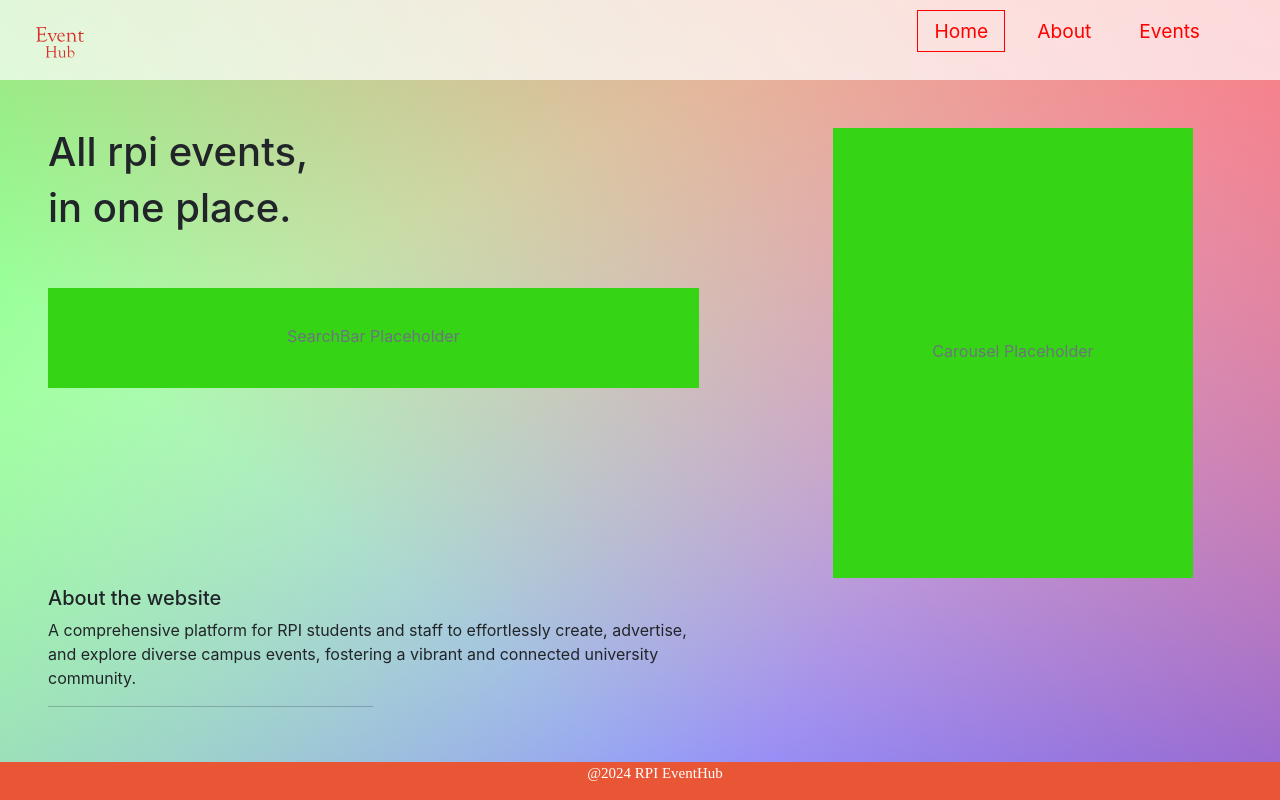
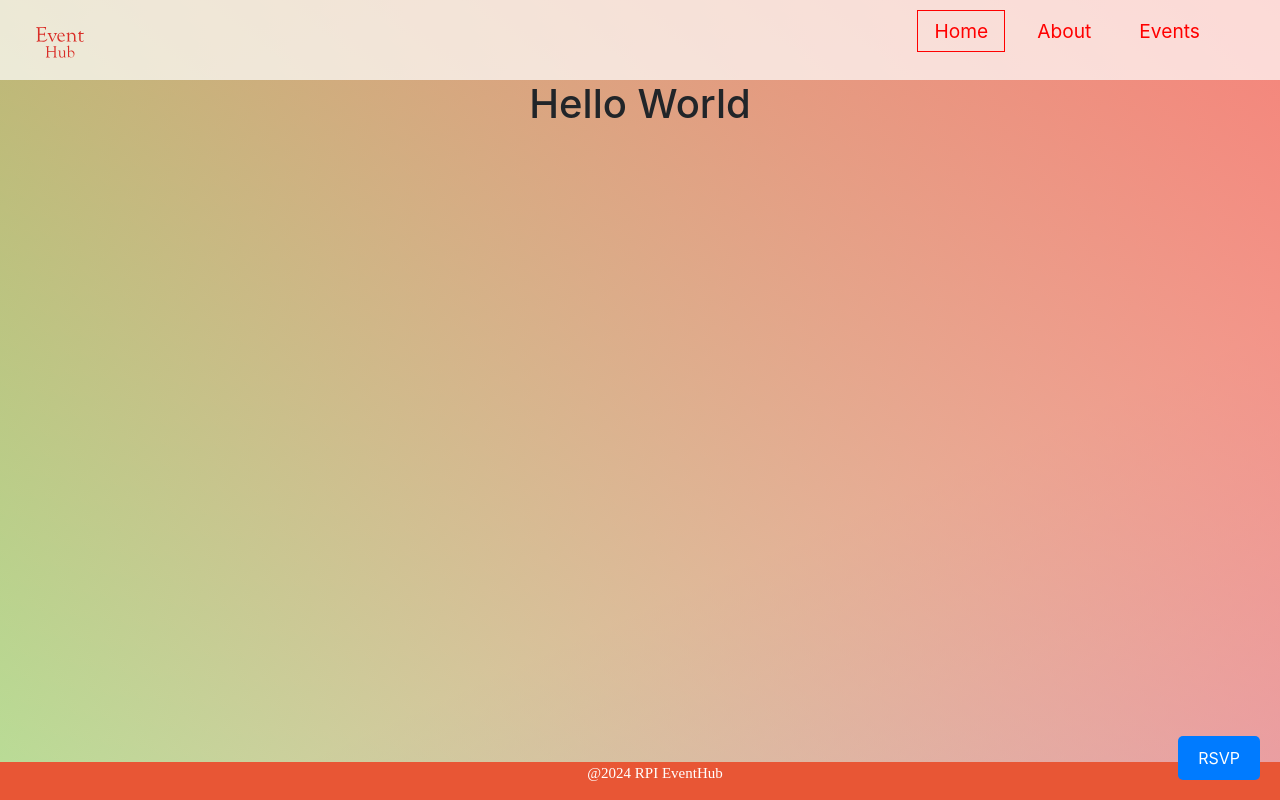
Before and after one commit to MeiH10/RPI-EventHub, a React (Create React App) app in the folder rpi-eventhub/: page / in a window 1280 px wide. Shown: the top 800 px of the page. Built offline with nearby package versions, Linux system fonts and the light colour scheme.

Commit message:
moved some experimental code from app.js to the newly created Playground page

```diff
--- a/rpi-eventhub/src/components/App/App.js
+++ b/rpi-eventhub/src/components/App/App.js
@@ -11,13 +11,15 @@ import HoverImagePopup from '../ImagePopUp/ImagePopUp';
 import 'bootstrap/dist/css/bootstrap.min.css';
 import { BrowserRouter as Router,  Route, Routes } from "react-router-dom";
 import Home from '../../pages/Home/Home';
+import Playground from '../../pages/Playground/Playground';
 
 function App() {
 
   const title = "Hello World";
   return (
 
-    <Home></Home>
+    // <Home></Home>
+    <Playground></Playground>
     // <div className="App">
     //     <Navbar />
     //   <div className="content">
--- /dev/null
+++ b/rpi-eventhub/src/pages/Playground/Playground.css
@@ -0,0 +1,66 @@
+.App {
+    text-align: center;
+  }
+
+  .App-logo {
+    height: 40vmin;
+    pointer-events: none;
+  }
+
+  @media (prefers-reduced-motion: no-preference) {
+    .App-logo {
+      animation: App-logo-spin infinite 20s linear;
+    }
+  }
+
+  .App-header {
+    background-color: #282c34;
+    min-height: 100vh;
+    display: flex;
+    flex-direction: column;
+    align-items: center;
+    justify-content: center;
+    font-size: calc(10px + 2vmin);
+    color: white;
+  }
+
+  .App-link {
+    color: #61dafb;
+  }
+
+  @keyframes App-logo-spin {
+    from {
+      transform: rotate(0deg);
+    }
+    to {
+      transform: rotate(360deg);
+    }
+  }
+
+  .photo {
+    height: 100px;
+    width: 100px;
+  }
+  body {
+    display: flex;
+    flex-direction: column;
+    min-height: 100vh;
+    margin: 0;
+    font-family: -apple-system, BlinkMacSystemFont, 'Segoe UI', Roboto, 'Helvetica Neue', Arial, sans-serif;
+    background: linear-gradient(
+        217deg,
+        rgba(255, 101, 101, 0.8),
+        rgb(255 0 0 / 0%) 70.71%
+      ), linear-gradient(127deg, rgba(103, 255, 103, 0.8), rgb(0 255 0 / 0%) 70.71%),
+      linear-gradient(336deg, rgba(66, 66, 255, 0.8), rgb(0 0 255 / 0%) 70.71%);
+  }
+
+  .content {
+    flex: 1;
+    text-align: center;
+    height: 200vh;
+  }
+
+  .footer {
+    margin-top: auto; /* Push the footer to the bottom */
+  }
--- /dev/null
+++ b/rpi-eventhub/src/pages/Playground/Playground.js
@@ -0,0 +1,51 @@
+import './Playground.css';
+
+import Footer from '../../components/Footer/Footer';
+import RsvpButton from '../../components/rsvp-button/RsvpButton';
+import logo from "./logo.svg";
+import logo2 from "./nyc.jpg"
+import React from 'react';
+import { motion } from 'framer-motion';
+import HoverImagePopup from '../../components/ImagePopUp/ImagePopUp';
+import 'bootstrap/dist/css/bootstrap.min.css';
+import { BrowserRouter as Router,  Route, Routes } from "react-router-dom";
+import Home from '../../pages/Home/Home';
+import Navbar from '../../components/Navbar/Navbar';
+
+
+const Playground = () => {
+    const title = "Hello World";
+    return (
+
+      <div className="App">
+          <Navbar />
+        <div className="content">
+          <h1>{title}</h1>
+
+        </div>
+        <motion.img
+
+          src = {logo}
+          alt="IMAGE HERE"
+          style = {{width: '400px', height: '300px'}}
+          animate={{ y: [10, 30, 10], x: [0,0, 0]}}
+          transition={{
+            duration:  5,
+            repeat: Infinity,
+            ease: "easeInOut",
+          }}
+
+        />
+        <div>
+          <HoverImagePopup src= {logo2} alt="Insert image here"/>
+
+        </div>
+        <Footer />
+        <RsvpButton />
+      </div>
+    )
+
+
+}
+
+export default Playground;
```
Also changed, not shown: rpi-eventhub/src/pages/Playground/logo.svg (added), rpi-eventhub/src/pages/Playground/nyc.jpg (added).
